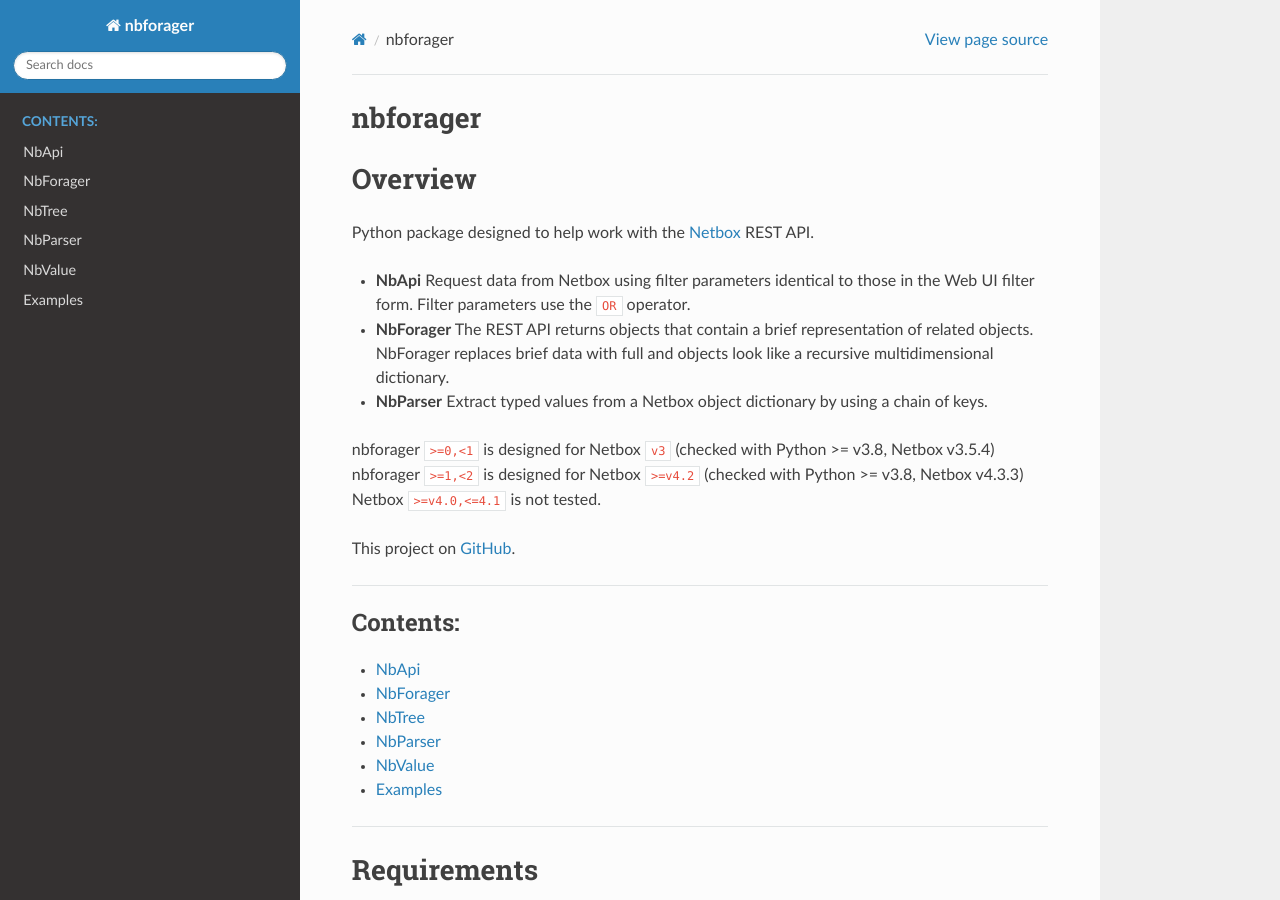
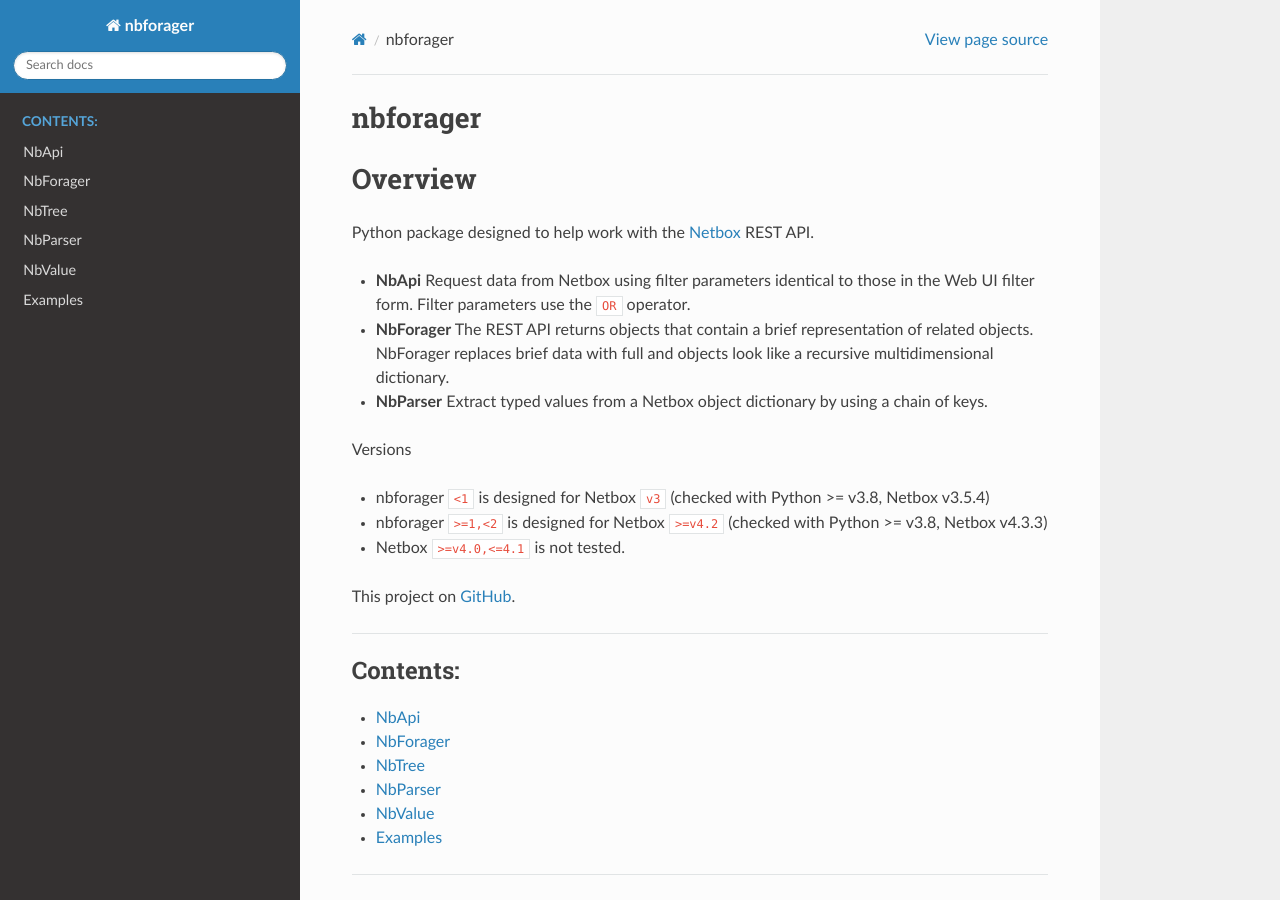
Before and after one commit to vladimirs-git/nbforager, a Sphinx documentation site: the page built from docs/index.rst, in a window 1280 px wide and 900 px high. Built offline with Sphinx 7.4.7 and the Read the Docs theme 3.1.0, drawn with Linux system fonts in a browser that asks for light colours.

```diff
--- a/docs/index.rst
+++ b/docs/index.rst
@@ -11,9 +11,11 @@ Python package designed to help work with the `Netbox`_ REST API.
 - **NbForager** The REST API returns objects that contain a brief representation of related objects. NbForager replaces brief data with full and objects look like a recursive multidimensional dictionary.
 - **NbParser** Extract typed values from a Netbox object dictionary by using a chain of keys.
 
-nbforager ``>=0,<1`` is designed for Netbox ``v3`` (checked with Python >= v3.8, Netbox v3.5.4)
-nbforager ``>=1,<2`` is designed for Netbox ``>=v4.2`` (checked with Python >= v3.8, Netbox v4.3.3)
-Netbox ``>=v4.0,<=4.1`` is not tested.
+Versions
+
+- nbforager ``<1`` is designed for Netbox ``v3`` (checked with Python >= v3.8, Netbox v3.5.4)
+- nbforager ``>=1,<2`` is designed for Netbox ``>=v4.2`` (checked with Python >= v3.8, Netbox v4.3.3)
+- Netbox ``>=v4.0,<=4.1`` is not tested.
 
 This project on `GitHub`_.
 
```
Also changed, not shown: README.rst (+5 -3 lines).
